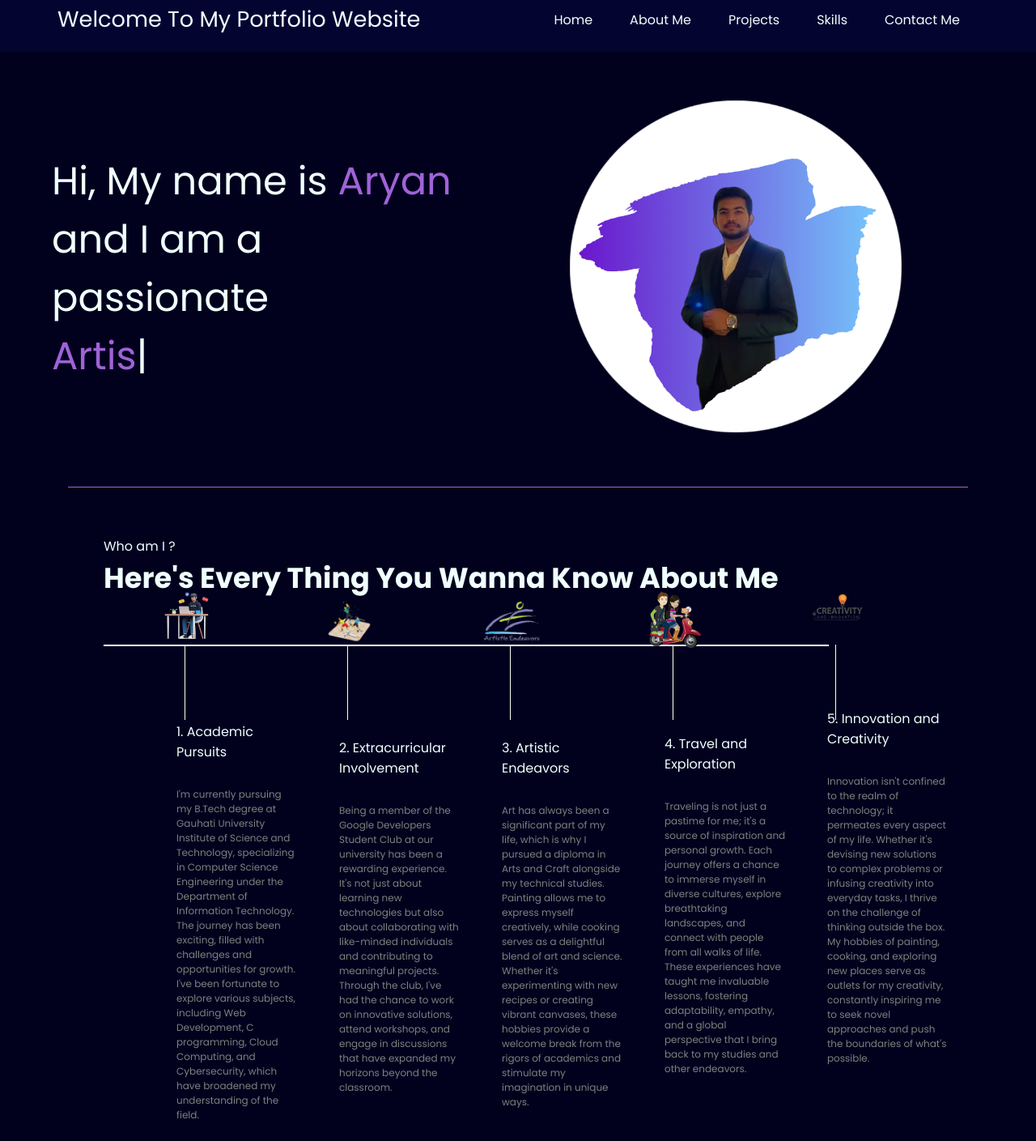
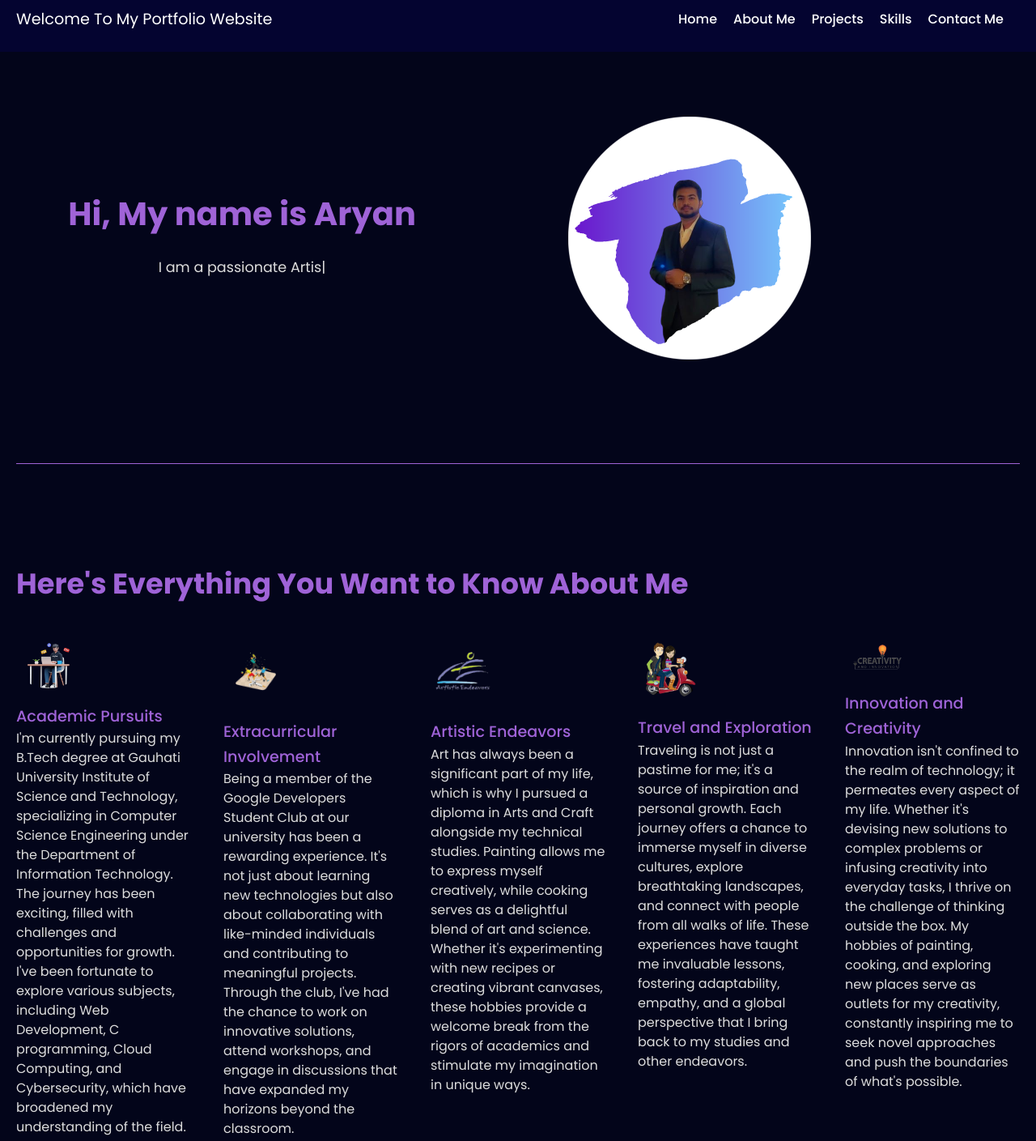
Before and after one commit to Absurd28/-portfolio-Aryan-, a plain HTML site: page portfolio/index.html in a window 1280 px wide. Shown: the part 16-1425 px from the top of the page at 81% size. Drawn offline with nearby package versions, Linux system fonts and the light colour scheme; a web font is replaced by a local one.

Commit message:
Add files via upload

```diff
--- a/portfolio/index.html
+++ b/portfolio/index.html
@@ -7,167 +7,195 @@
     <title>Aryan - Developer Portfolio</title>
     <link rel="preconnect" href="https://fonts.googleapis.com">
     <link rel="preconnect" href="https://fonts.gstatic.com" crossorigin>
-    <link
-        href="https://fonts.googleapis.com/css2?family=Madimi+One&family=Poppins:ital,wght@0,100;0,200;0,300;0,400;0,500;0,600;0,700;0,800;0,900;1,100;1,200;1,300;1,400;1,500;1,600;1,700;1,800;1,900&display=swap"
-        rel="stylesheet">
+    <link href="https://fonts.googleapis.com/css2?family=Madimi+One&family=Poppins:wght@100;200;300;400;500;600;700;800;900&display=swap" rel="stylesheet">
+    <link rel="stylesheet" href="https://cdnjs.cloudflare.com/ajax/libs/font-awesome/5.15.4/css/all.min.css">
     <style>
         * {
             margin: 0;
             padding: 0;
+            box-sizing: border-box;
         }
 
         body {
-            background-color: rgb(1, 1, 29);
-            color: azure;
+            background-color: #03051A;
+            color: #ffffff;
             font-family: 'Poppins', sans-serif;
+            line-height: 1.6;
         }
 
         nav {
             display: flex;
-            justify-content: space-around;
+            justify-content: space-between;
             align-items: center;
             height: 80px;
-            background-color: rgb(4, 4, 48);
+            background-color: #040430;
+            padding: 0 20px;
         }
 
         nav ul {
             display: flex;
-            justify-content: center;
+            list-style: none;
         }
 
         nav ul li {
-            list-style: none;
-            margin: 0 23px;
+            margin-right: 20px;
         }
 
         nav ul li a {
             text-decoration: none;
-            color: azure;
+            color: #ffffff;
+            font-weight: 500;
+            transition: color 0.3s ease;
         }
 
         nav ul li a:hover {
-            color: rgb(108, 108, 219);
+            color: #6C6CDF;
             font-size: 1.2rem;
         }
 
         main hr {
             border: 0;
-            background: rgb(159, 99, 215);
-            height: 1.2px;
-            margin: 60px 84px;
+            background: #9F63D7;
+            height: 1px;
+            margin: 60px 20px;
         }
 
         .left {
-            font-size: 1.7rem;
+            font-size: 1.2rem;
+            color: #ffffff;
         }
 
         .firstSection {
             display: flex;
-            justify-content: space-around;
+            flex-direction: column;
+            justify-content: center;
             align-items: center;
-            margin: 60px 0;
-
-        }
-
-        .firstSection>div {
-            width: 40%;
+            padding: 60px 20px;
         }
 
         .leftSection {
+            text-align: center;
+        }
 
-            font-size: 3rem;
+        .leftSection h2 {
+            font-size: 2.5rem;
+            color: #9F63D7;
+        }
 
+        .leftSection p {
+            margin-top: 20px;
+            font-size: 1.1rem;
+            color: #dddddd;
         }
 
         .rightSection img {
-            width: 80%;
-
-        }
-
-        .purple {
-            color: rgb(159, 99, 215);
-        }
-
-        #element {
-            color: rgb(159, 99, 215);
+            width: 100%;
+            max-width: 300px;
+            border-radius: 8px;
+            margin-top: 20px;
         }
 
         .secondSection {
-            max-width: 80vw;
-            margin: auto;
-            height: 110vh;
+            padding: 60px 20px;
+            text-align: center;
         }
 
         .secondSection h1 {
             font-size: 2.2rem;
+            color: #9F63D7;
+            margin-bottom: 40px;
         }
 
-        .secondSection .box {
-            background: white;
-            width: 70vw;
-            height: 2px;
-            margin: 56px 0;
+        .box {
             display: flex;
+            flex-direction: column;
+            align-items: center;
+            gap: 40px;
         }
 
-        .secondSection .vertical {
-            height: 93px;
-            width: 1px;
-            background-color: white;
-            margin: 0 100px;
+        .vertical {
+            display: flex;
+            align-items: flex-start;
+            gap: 20px;
+            max-width: 800px;
+            margin: 0 auto;
         }
 
-        .image-top {
-            width: 83px;
-            position: relative;
-            top: -70px;
-            left: -39px;
+        .vertical img {
+            width: 80px;
+            border-radius: 50%;
         }
 
         .vertical-title {
-            position: relative;
-            top: 25px;
-            width: 150px;
-            left: -10px;
-
+            font-size: 1.2rem;
+            color: #9F63D7;
+            font-weight: 500;
         }
 
         .vertical-desc {
-            position: relative;
-            top: 56px;
-            color: gray;
-            width: 150px;
-            font-size: 12px;
-            left: -10px;
+            font-size: 1rem;
+            color: #dddddd;
+            max-width: 400px;
+            line-height: 1.5;
         }
 
-
-
         .social {
-            position: relative;
-            width: 1200px;
-            height: 150px;
-            top: 350px;
-            left: 10px;
-            /* border: 1px solid white; */
+            text-align: center;
+            padding: 60px 20px;
         }
 
         .social h1 {
-            font-size: 43px;
-            font-family: CircularSp, CircularSp-Arab, CircularSp-Hebr, CircularSp-Cyrl, CircularSp-Grek, CircularSp-Deva, var(--fallback-fonts, sans-serif), sans-serif;
-            color: rgb(14, 131, 199);
-            text-shadow: 0px 0px 10px rgb(14, 131, 199);
+            font-size: 2rem;
+            color: #0E83C7;
+            margin-bottom: 40px;
         }
 
-        .handles a i {
-            color: white;
-            font-size: 35px;
-            margin: 35px;
-            position: relative;
-            right: 30px;
+        .handles {
+            display: flex;
+            justify-content: center;
+            gap: 20px;
         }
 
+        .handles a {
+            color: #ffffff;
+            font-size: 2rem;
+            transition: color 0.3s ease;
+        }
 
+        .handles a:hover {
+            color: #6C6CDF;
+        }
+
+        @media only screen and (min-width: 768px) {
+            .firstSection {
+                flex-direction: row;
+                justify-content: space-between;
+            }
+
+            .firstSection>div {
+                width: 45%;
+            }
+
+            .secondSection {
+                text-align: left;
+            }
+
+            .box {
+                flex-direction: row;
+                align-items: flex-start;
+                justify-content: space-between;
+            }
+
+            .vertical {
+                flex-direction: column;
+                align-items: flex-start;
+                text-align: left;
+            }
+
+            .vertical img {
+                align-self: flex-start;
+            }
+        }
     </style>
 </head>
 
@@ -177,12 +205,11 @@
             <div class="left">Welcome To My Portfolio Website</div>
             <div class="right">
                 <ul>
-                    <li><a href="/">Home</a></li>
-                    <li><a href="/">About Me</a></li>
-
-                    <li><a href="/">Projects</a></li>
-                    <li><a href="/">Skills</a></li>
-                    <li> <a href="/">Contact Me</a></li>
+                    <li><a href="#">Home</a></li>
+                    <li><a href="#">About Me</a></li>
+                    <li><a href="#">Projects</a></li>
+                    <li><a href="#">Skills</a></li>
+                    <li><a href="#">Contact Me</a></li>
                 </ul>
             </div>
         </nav>
@@ -191,133 +218,75 @@
     <main>
         <section class="firstSection">
             <div class="leftSection">
-                Hi, My name is <span class="purple">Aryan</span>
-
-                <div>and I am a passionate</div>
-
-                <span id="element"></span>
-
+                <h2>Hi, My name is <span class="purple">Aryan</span></h2>
+                <p>I am a passionate <span id="element"></span></p>
             </div>
             <div class="rightSection">
-                <img src="me2.png" alt="">
+                <img src="me2.png" alt="Aryan's photo">
             </div>
-
         </section>
         <hr>
         <section class="secondSection">
-            <span class="text-gray">Who am I ?</span>
-            <h1>Here's Every Thing You Wanna Know About Me </h1>
-
+            <h1>Here's Everything You Want to Know About Me</h1>
             <div class="box">
                 <div class="vertical">
-                    <img class="image-top" src="dp.png" alt="">
-                    <div class="vertical-title">
-                        1. Academic Pursuits
-                    </div>
-                    <div class="vertical-desc">
-                        I'm currently pursuing my B.Tech degree at Gauhati University Institute of Science and
-                        Technology, specializing in Computer Science Engineering under the Department of Information
-                        Technology. The journey has been exciting, filled with challenges and opportunities for growth.
-                        I've been fortunate to explore various subjects, including Web Development, C programming, Cloud
-                        Computing, and Cybersecurity, which have broadened my understanding of the field.
-                    </div>
-                </div>
-                <div class="vertical">
-                    <img class="image-top" src="a2.png" alt="">
-                    <div class="vertical-title">
-                        2. Extracurricular Involvement
-                    </div>
-                    <div class="vertical-desc">
-                        Being a member of the Google Developers Student Club at our university has been a rewarding
-                        experience. It's not just about learning new technologies but also about collaborating with
-                        like-minded individuals and contributing to meaningful projects. Through the club, I've had the
-                        chance to work on innovative solutions, attend workshops, and engage in discussions that have
-                        expanded my horizons beyond the classroom.
-                    </div>
-                </div>
-                <div class="vertical">
-                    <img class="image-top" src="a3.png" alt="">
-                    <div class="vertical-title">
-                        3. Artistic Endeavors
-                    </div>
-                    <div class="vertical-desc">
-                        Art has always been a significant part of my life, which is why I pursued a diploma in Arts and
-                        Craft alongside my technical studies. Painting allows me to express myself creatively, while
-                        cooking serves as a delightful blend of art and science. Whether it's experimenting with new
-                        recipes or creating vibrant canvases, these hobbies provide a welcome break from the rigors of
-                        academics and stimulate my imagination in unique ways.
-                    </div>
-                </div>
-                <div class="vertical">
-                    <img class="image-top" src="a4.png" alt="">
-                    <div class="vertical-title">
-                        4. Travel and Exploration
-                    </div>
-                    <div class="vertical-desc">
-                        Traveling is not just a pastime for me; it's a source of inspiration and personal growth. Each
-                        journey offers a chance to immerse myself in diverse cultures, explore breathtaking landscapes,
-                        and connect with people from all walks of life. These experiences have taught me invaluable
-                        lessons, fostering adaptability, empathy, and a global perspective that I bring back to my
-                        studies and other endeavors.
-                    </div>
-                </div>
-                <div class="vertical">
-                    <img class="image-top" src="b.png" alt="">
-                    <div class="vertical-title">
-                        5. Innovation and Creativity
-                    </div>
-                    <div class="vertical-desc">
-                        Innovation isn't confined to the realm of technology; it permeates every aspect of my life.
-                        Whether it's devising new solutions to complex problems or infusing creativity into everyday
-                        tasks, I thrive on the challenge of thinking outside the box. My hobbies of painting, cooking,
-                        and exploring new places serve as outlets for my creativity, constantly inspiring me to seek
-                        novel approaches and push the boundaries of what's possible.
+                    <img src="dp.png" alt="Academic Pursuits">
+                    <div>
+                        <div class="vertical-title">Academic Pursuits</div>
+                        <div class="vertical-desc">I'm currently pursuing my B.Tech degree at Gauhati University Institute of Science and Technology, specializing in Computer Science Engineering under the Department of Information Technology. The journey has been exciting, filled with challenges and opportunities for growth. I've been fortunate to explore various subjects, including Web Development, C programming, Cloud Computing, and Cybersecurity, which have broadened my understanding of the field.</div>
                     </div>
                 </div>
 
                 <div class="vertical">
-
+                    <img src="a2.png" alt="Extracurricular Involvement">
+                    <div>
+                        <div class="vertical-title">Extracurricular Involvement</div>
+                        <div class="vertical-desc">Being a member of the Google Developers Student Club at our university has been a rewarding experience. It's not just about learning new technologies but also about collaborating with like-minded individuals and contributing to meaningful projects. Through the club, I've had the chance to work on innovative solutions, attend workshops, and engage in discussions that have expanded my horizons beyond the classroom.</div>
+                    </div>
                 </div>
-                <div class="vertical"></div>
-                <div class="vertical"></div>
-
-
+                <div class="vertical">
+                    <img src="a3.png" alt="Artistic Endeavors">
+                    <div>
+                        <div class="vertical-title">Artistic Endeavors</div>
+                        <div class="vertical-desc">Art has always been a significant part of my life, which is why I pursued a diploma in Arts and Craft alongside my technical studies. Painting allows me to express myself creatively, while cooking serves as a delightful blend of art and science. Whether it's experimenting with new recipes or creating vibrant canvases, these hobbies provide a welcome break from the rigors of academics and stimulate my imagination in unique ways.</div>
+                    </div>
+                </div>
+                <div class="vertical">
+                    <img src="a4.png" alt="Travel and Exploration">
+                    <div>
+                        <div class="vertical-title">Travel and Exploration</div>
+                        <div class="vertical-desc">Traveling is not just a pastime for me; it's a source of inspiration and personal growth. Each journey offers a chance to immerse myself in diverse cultures, explore breathtaking landscapes, and connect with people from all walks of life. These experiences have taught me invaluable lessons, fostering adaptability, empathy, and a global perspective that I bring back to my studies and other endeavors.</div>
+                    </div>
+                </div>
+                <div class="vertical">
+                    <img src="b.png" alt="Innovation and Creativity">
+                    <div>
+                        <div class="vertical-title">Innovation and Creativity</div>
+                        <div class="vertical-desc">Innovation isn't confined to the realm of technology; it permeates every aspect of my life. Whether it's devising new solutions to complex problems or infusing creativity into everyday tasks, I thrive on the challenge of thinking outside the box. My hobbies of painting, cooking, and exploring new places serve as outlets for my creativity, constantly inspiring me to seek novel approaches and push the boundaries of what's possible.</div>
+                    </div>
+                </div>
             </div>
-
         </section>
 
+        <section class="social">
+            <h1>Social Media Handles</h1>
+            <div class="handles">
+                <a class="icon" href="https://www.instagram.com/_absurd_28?igshid=MXgxcWl0dG5la2I3dQ=="><i class="fab fa-instagram"></i></a>
+                <a class="icon" href="https://x.com/aryan89328?t=PY1lPnNTRHyV8YtKYFlRdg&s=08"><i class="fab fa-twitter"></i></a>
+                <a class="icon" href="https://github.com/Absurd28"><i class="fab fa-github"></i></a>
+                <a class="icon" href="https://www.linkedin.com/in/aryan-mitra-472457295?utm_source=share&utm_campaign=share_via&utm_content=profile&utm_medium=android_app"><i class="fab fa-linkedin"></i></a>
+            </div>
+        </section>
+    </main>
 
-            <div class="social" id="socials">
-                <h1>Social Media Handles</h1>
-                <div class="handles">
-                    <a class="icon" href="https://www.instagram.com/_absurd_28?igsh=MXgxcWl0dG5la2I3dQ=="><i
-                            class="fa-brands fa-instagram"></i></a>
-                    <a class="icon" href="https://x.com/aryan89328?t=PY1lPnNTRHyV8YtKYFlRdg&s=08"><i
-                            class="fa-brands fa-twitter"></i></a>
-                    <a class="icon" href="https://github.com/Absurd28"><i class="fa-brands fa-github"></i></a>
-                    <a class="icon"
-                        href="https://www.linkedin.com/in/aryan-mitra-472457295?utm_source=share&utm_campaign=share_via&utm_content=profile&utm_medium=android_app"><i
-                            class="fa-brands fa-linkedin"></i></a>
-                </div>
-            </div>
-            <script src="https://kit.fontawesome.com/ed601e8656.js" crossorigin="anonymous"></script>
-            <script src="script.js"></script>
-
-
-
-        </div>
-
-
+    <script src="https://kit.fontawesome.com/ed601e8656.js" crossorigin="anonymous"></script>
     <script src="https://unpkg.com/typed.js@2.1.0/dist/typed.umd.js"></script>
     <script>
         var typed = new Typed('#element', {
             strings: ['Web Developer', 'C programmer', 'Web Designer', 'Artist and love to paint'],
-
             typeSpeed: 50,
         });
     </script>
-     </main>
-
 </body>
 
 </html>
```
